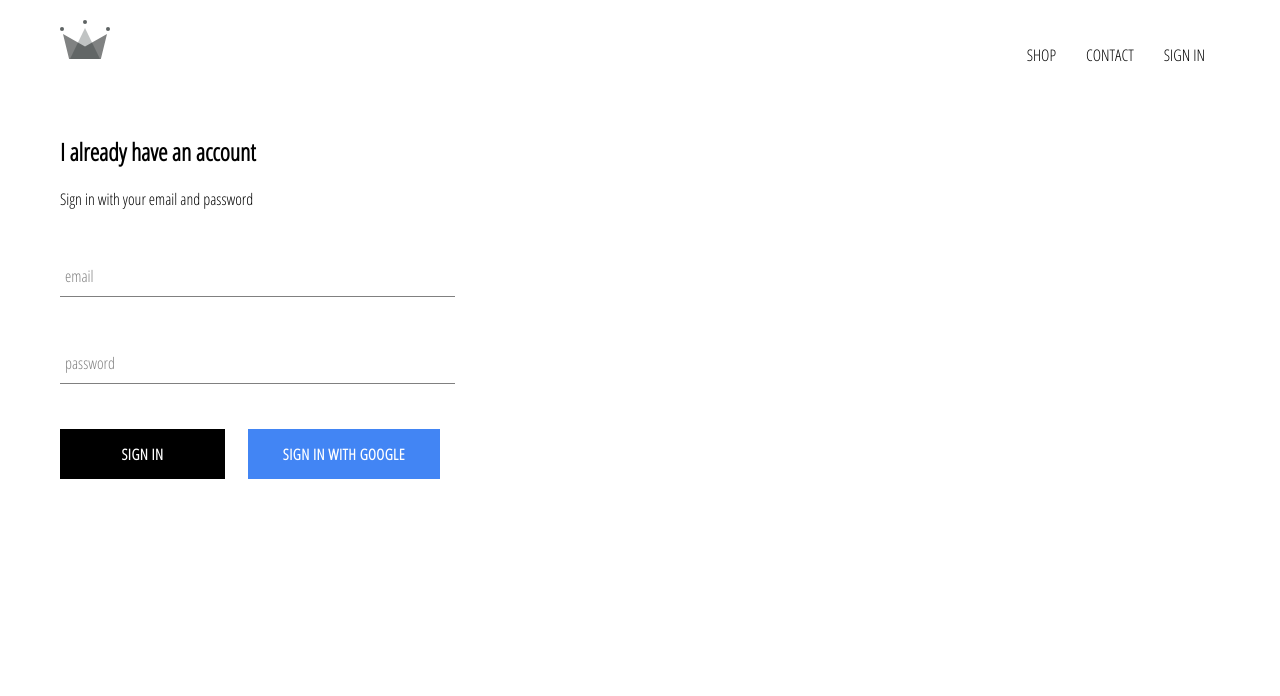
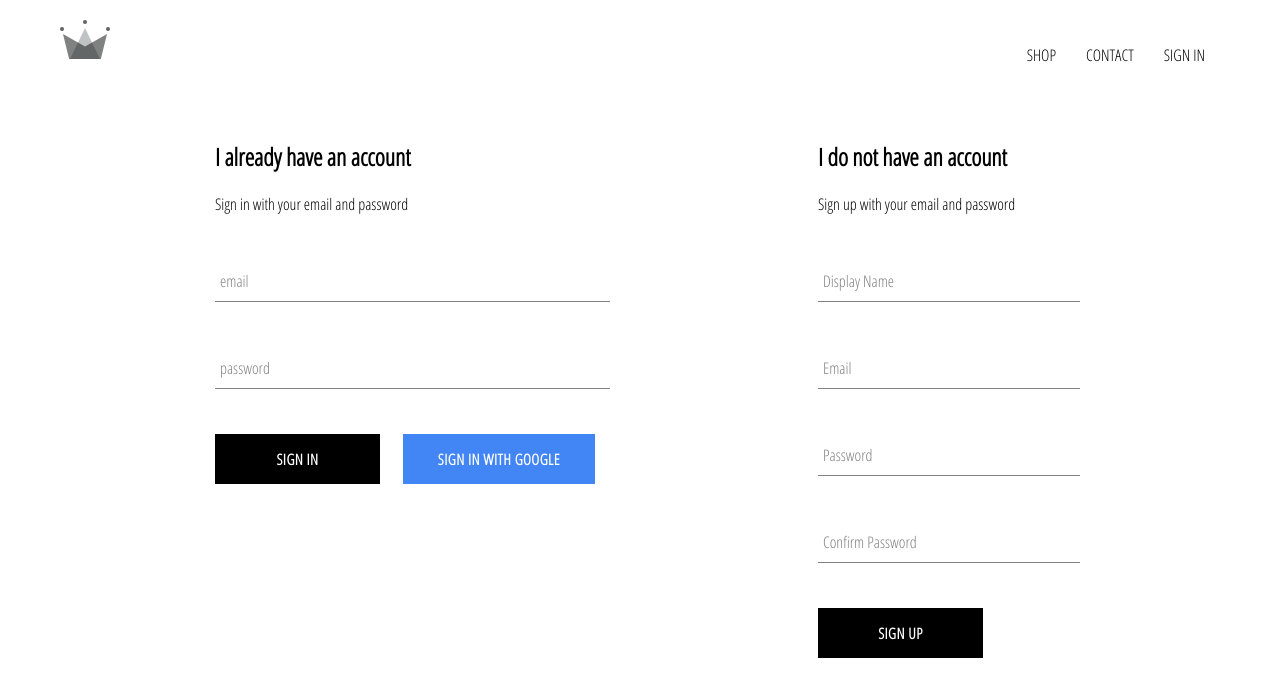
Before and after one commit to Jumaniyozov/kingsly, a React (Create React App) app: page /signin in a window 1280 px wide. Shown: the top 696 px of the page. Built offline with nearby package versions, Linux system fonts and the light colour scheme; no server answers.

Commit message:
added signIn and signUp

```diff
--- a/src/App.js
+++ b/src/App.js
@@ -7,24 +7,37 @@
 import Homepage from "./pages/homepage/Homepage.component";
 import ShopPage from "./pages/shop/Shop.component";
 
-import { auth } from "./components/firebase/firebase.utils";
+import {
+  auth,
+  createUserProfileDocument,
+} from "./components/firebase/firebase.utils";
 
 class App extends React.Component {
   constructor() {
-    super()
+    super();
 
     this.state = {
-      currentUser: null
-    }
+      currentUser: null,
+    };
   }
 
   unsubscrieFromAuth = null;
 
   componentDidMount() {
-    this.unsubscrieFromAuth = auth.onAuthStateChanged(user => {
-      this.setState({ currentUser: user});
+    this.unsubscrieFromAuth = auth.onAuthStateChanged(async (userAuth) => {
+      if (userAuth) {
+        const userRef = await createUserProfileDocument(userAuth);
 
-      console.log(user);
+        userRef.onSnapshot(snapshot => {
+          this.setState({
+            currentUser: {
+              id: snapshot.id,
+              ...snapshot.data()
+            }
+          })
+        })
+      }
+      this.setState({currentUser: userAuth});
     });
   }
 
--- a/src/components/firebase/firebase.utils.js
+++ b/src/components/firebase/firebase.utils.js
@@ -13,6 +13,33 @@
   measurementId: "G-C737611FPQ",
 };
 
+export const createUserProfileDocument = async (userAuth, additionalData) => {
+  if(!userAuth) return;
+
+  const userRef = firestore.doc(`users/${userAuth.uid}`);
+
+  const snapShot = await userRef.get();
+
+  if(!snapShot.exists){
+    const {displayName, email} = userAuth;
+    const createdAt = new Date();
+
+    try {
+      await userRef.set({
+        displayName,
+        email,
+        createdAt,
+        ...additionalData
+      })
+    } catch(e) {
+        console.log('error creating user', e.message);
+    }
+  }
+
+  return userRef;
+
+}
+
 firebase.initializeApp(firebaseConfig);
 
 export const auth = firebase.auth();
--- a/src/components/sign-in/SignIn.component.jsx
+++ b/src/components/sign-in/SignIn.component.jsx
@@ -5,7 +5,7 @@
 import CustomButton from "../custom-button/CustomButton.component";
 import FormInput from "../form-input/FormInput.component";
 
-import { signInWithGoogle } from "./../firebase/firebase.utils";
+import { auth, signInWithGoogle } from "./../firebase/firebase.utils";
 
 class SignIn extends Component {
   constructor(props) {
@@ -17,10 +17,18 @@
     };
   }
 
-  handleSubmit = (event) => {
+  handleSubmit = async (event) => {
     event.preventDefault();
 
-    this.setState({ password: "", email: "" });
+    const {email, password} = this.state;
+
+    try {
+      await auth.signInWithEmailAndPassword(email, password);
+      this.setState({email: "", password: "" });
+    } catch(err){
+      console.error(err);
+    }
+
   };
 
   handleChange = (event) => {
--- /dev/null
+++ b/src/components/sign-up/SignUp.component.jsx
@@ -0,0 +1,101 @@
+import React from "react";
+import CustomButton from "../custom-button/CustomButton.component";
+import FormInput from "../form-input/FormInput.component";
+
+import { auth, createUserProfileDocument } from "./../firebase/firebase.utils";
+
+class SignUp extends React.Component {
+  constructor() {
+    super();
+
+    this.state = {
+      displayName: "",
+      email: "",
+      password: "",
+      confirmPassword: "",
+    };
+  }
+
+  handleSubmit = async (event) => {
+    event.preventDefault();
+
+    const { displayName, email, password, confirmPassword } = this.state;
+
+    if (password !== confirmPassword) {
+      alert("passwords don't match");
+      return;
+    }
+
+    try {
+      const { user } = await auth.createUserWithEmailAndPassword(
+        email,
+        password
+      );
+
+      await createUserProfileDocument(user, { displayName });
+
+      this.setState({
+        displayName: "",
+        email: "",
+        password: "",
+        confirmPassword: "",
+      });
+
+    } catch (e) {
+        console.error(e);
+    }
+  };
+
+  handleChange = event => {
+      const {name, value} = event.target;
+
+      this.setState({[name]: value});
+  }
+
+  render() {
+    const { displayName, email, password, confirmPassword } = this.state;
+    return (
+      <div className="sign-up">
+        <h2 className="title">I do not have an account</h2>
+        <span>Sign up with your email and password</span>
+        <form className="sign-up-form" onSubmit={this.handleSubmit}>
+          <FormInput
+            type="text"
+            name="displayName"
+            value={displayName}
+            onChange={this.handleChange}
+            label="Display Name"
+            required
+          />
+          <FormInput
+            type="email"
+            name="email"
+            value={email}
+            onChange={this.handleChange}
+            label="Email"
+            required
+          />
+          <FormInput
+            type="password"
+            name="password"
+            value={password}
+            onChange={this.handleChange}
+            label="Password"
+            required
+          />
+          <FormInput
+            type="password"
+            name="confirmPassword"
+            value={confirmPassword}
+            onChange={this.handleChange}
+            label="Confirm Password"
+            required
+          />
+          <CustomButton type="submit">SIGN UP</CustomButton>
+        </form>
+      </div>
+    );
+  }
+}
+
+export default SignUp;
--- /dev/null
+++ b/src/components/sign-up/SignUp.styles.scss
@@ -0,0 +1,9 @@
+.sign-up {
+    display: flex;
+    flex-direction: column;
+    width: 380px;
+
+    .title {
+        margin: 10px 0;
+    }
+}
--- a/src/pages/signInNSignUp/SignInNSignUp.component.jsx
+++ b/src/pages/signInNSignUp/SignInNSignUp.component.jsx
@@ -1,10 +1,14 @@
 import React from "react";
+
+import './SignInNSignUp.component.scss';
+
 import SignIn from "../../components/sign-in/SignIn.component";
-
+import SignUp from "../../components/sign-up/SignUp.component";
 
 const SignInNSignUp = () => (
     <div className="sign-in-and-sign-up">
        <SignIn/>
+       <SignUp/>
     </div>
 );
 
--- a/src/pages/signInNSignUp/SignInNSignUp.component.scss
+++ b/src/pages/signInNSignUp/SignInNSignUp.component.scss
@@ -0,0 +1,6 @@
+.sign-in-and-sign-up {
+    width: 850px;
+    display: flex;
+    justify-content: space-between;
+    margin: 30px auto;
+}
```
